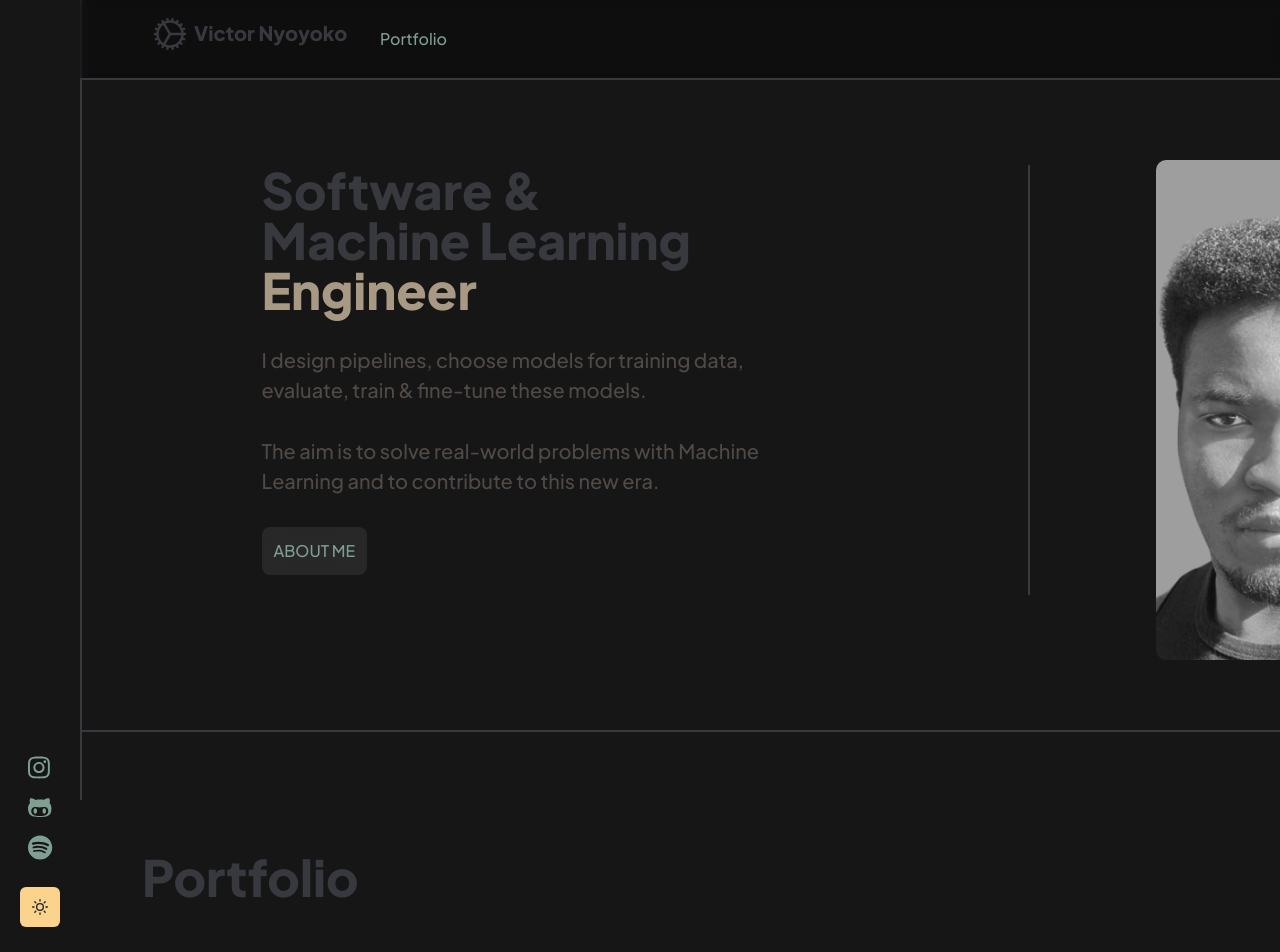
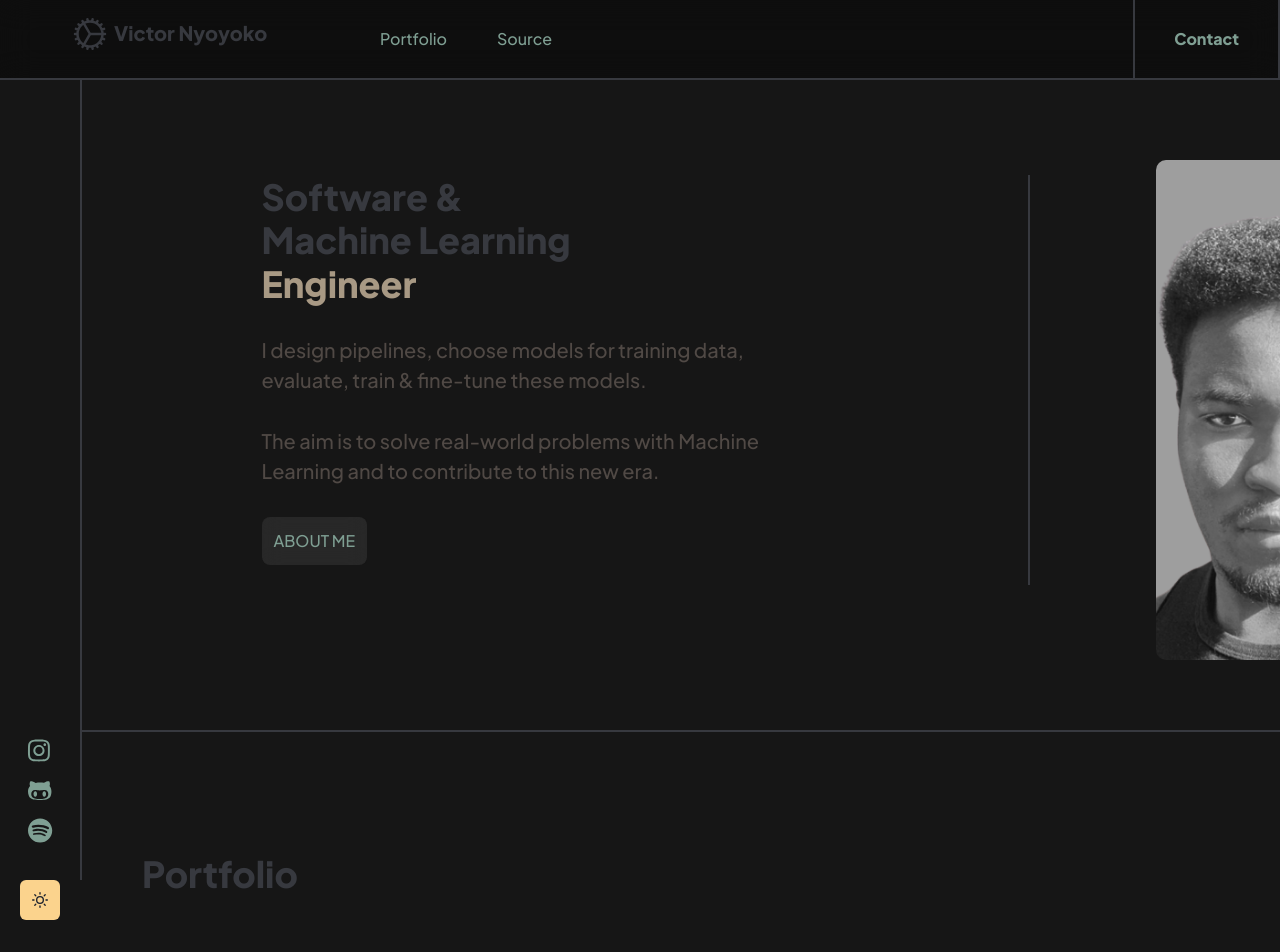
Before and after one commit to g3ar-v/portfolio_vn_, a Next.js app: page / in a window 1280 px wide. Shown: the top 952 px of the page. Built offline with nearby package versions, Linux system fonts and the light colour scheme; grey boxes are pictures that could not be loaded.

Commit message:
feat(navbar): add contact button design, no function implemented yet

```diff
--- a/components/layout.jsx
+++ b/components/layout.jsx
@@ -12,9 +12,9 @@ const Layout = (props) => {
       flexDirection="row"
       boxSizing="border-box"
     >
+      <Navbar />
       <LinkBar />
       <Box boxSizing="border-box" display="block" flexGrow={1} pt="80px">
-        <Navbar />
         <Box display="block" boxSizing="border-box">
           {props.children}
         </Box>
--- a/components/linkbar.js
+++ b/components/linkbar.js
@@ -28,7 +28,7 @@ const LinkBar = () => {
       position="sticky"
       height="100vh"
       direction="column"
-      top="0px"
+      top="80px"
       z-index={999}
       alignItems="center"
       justifyContent="flex-start"
@@ -39,14 +39,9 @@ const LinkBar = () => {
         display="flex"
         position="sticky"
         flexDirection="column"
-        pt="10px"
         alignItems="center"
         boxSizing="border-box"
-        mt="0px"
-        mb="0px"
-        z-index="2"
         width="80px"
-        height="887px"
         top="0px"
       >
         <Flex
@@ -54,21 +49,10 @@ const LinkBar = () => {
           alignItems="center"
           justifyContent="space-between"
           direction="column"
-          position="absolute"
-          top="747px"
-          bottom="0px"
-          left="0px"
-          right="0px"
-          pb="30px"
-          gap="20px"
+          position="relative"
+          top="650px"
         >
-          <Flex
-            alignItems="center"
-            direction="column"
-            // justifyContent="space-between"
-            // gap="10px"
-            // flexGrow="2"
-          >
+          <Flex alignItems="center" direction="column" mb="30px">
             {Object.keys(links).map((item, index) => (
               <Container key={index} className={styles.links}>
                 <NextLink href={links[item].link} passHref>
--- a/components/logo.js
+++ b/components/logo.js
@@ -4,7 +4,7 @@ import {
   LinkOverlay,
   useColorModeValue
 } from '@chakra-ui/react';
-import FootprintIcon from './gear';
+import GearIcon from './gear';
 import styled from '@emotion/styled';
 
 const LogoBox = styled.span`
@@ -28,9 +28,9 @@ const LogoBox = styled.span`
 const Logo = () => {
   return (
     <LinkBox>
-      <LinkOverlay>
-        <LogoBox>
-          <FootprintIcon />
+      <LogoBox>
+        <GearIcon />
+        <LinkOverlay href="/">
           <Text
             as="div"
             whiteSpace="pre-wrap"
@@ -42,8 +42,8 @@ const Logo = () => {
           >
             Victor Nyoyoko
           </Text>
-        </LogoBox>
-      </LinkOverlay>
+        </LinkOverlay>
+      </LogoBox>
     </LinkBox>
   );
 };
--- a/components/navbar.jsx
+++ b/components/navbar.jsx
@@ -1,13 +1,20 @@
 import NextLink from 'next/link';
 import Logo from './logo';
-import { Flex, Box, Link, Stack, useColorModeValue } from '@chakra-ui/react';
+import {
+  Button,
+  Flex,
+  Box,
+  Link,
+  Stack,
+  useColorModeValue
+} from '@chakra-ui/react';
+// import { defineStyle, defineStyleConfig } from '@chakra-ui/react';
 
 const NAVLINK = [
-  // { path: '#expertise', display: 'Expertise' },
-  { path: '#portfolio', display: 'Portfolio' }
+  { path: '#portfolio', display: 'Portfolio' },
+  { path: '#source', display: 'Source' }
 ];
 
-// { path: "#contact", display: "Contact" }
 const NavItem = ({ href, target, path, children }) => {
   const active = path === href;
   const inactiveColor = useColorModeValue('aqua', 'bayLeave');
@@ -23,7 +30,9 @@ const NavItem = ({ href, target, path, children }) => {
     </Link>
   );
 };
-
+const ContactButton = () => {
+  return <Button variant="outline">Contact</Button>;
+};
 export default function Navbar() {
   return (
     <Box
@@ -32,7 +41,6 @@ export default function Navbar() {
       zIndex={9999}
       left="0px"
       right="0px"
-      ml="80px"
       pl="60px"
       wrap="wrap"
       position="fixed"
@@ -41,7 +49,7 @@ export default function Navbar() {
       bottom="720px"
       bg={useColorModeValue('blackAlpha.100', 'blackAlpha.500')}
       justifyContent="space-between"
-      backdropFilter="blur(5px)"
+      backdropFilter="blur(16px)"
       top="0px"
       borderBottom={`2px solid ${useColorModeValue('#37393F', '#37393F')}`}
     >
@@ -60,6 +68,7 @@ export default function Navbar() {
             </NavItem>
           ))}
         </Stack>
+        <ContactButton />
       </Flex>
     </Box>
   );
--- a/pages/index.js
+++ b/pages/index.js
@@ -9,7 +9,7 @@ export default function Home() {
   return (
     <>
       <Head>
-        <title>g3ar</title>
+        <title>Victor Nyoyoko</title>
         <meta name="description" content="Understanding Victor Nyoyoko" />
         <link rel="icon" href="/favicon.ico" />
       </Head>
--- a/styles/theme.js
+++ b/styles/theme.js
@@ -39,24 +39,65 @@ const components = {
   Heading: {
     variants: {
       'page-title-main': {
-        fontSize: 50,
+        sizes: {
+          sm: {
+            fontSize: 20
+          },
+          md: {
+            fontSize: 25
+          },
+          lg: {
+            fontSize: 50
+          }
+        },
         color: '#37393F',
         _dark: { color: '#37393F' }
       },
       'page-title-secondary': {
-        fontSize: 50,
+        sizes: {
+          sm: {
+            fontSize: 20
+          },
+          md: {
+            fontSize: 25
+          },
+          lg: {
+            fontSize: 50
+          }
+        },
         color: '#DBC8AC',
         textShadow: '10px 4px 10px #5C5A52',
         _dark: { color: '#a89984', textShadow: 'none' }
       },
       'page-title': {
-        fontSize: 50,
+        sizes: {
+          sm: {
+            fontSize: 20
+          },
+          md: {
+            fontSize: 25
+          },
+          lg: {
+            fontSize: 50
+          }
+        },
         color: '#37393F',
         marginLeft: '60px',
         _dark: { color: '#37393F' }
       },
       'page-title-mini': {
         fontSize: 30,
+        sizes: {
+          sm: {
+            fontSize: 10
+          },
+          md: {
+            fontSize: 15
+          },
+          lg: {
+            fontSize: 30
+          }
+        },
         color: '#37393F',
         _dark: { color: '#37393F' }
       }
@@ -90,7 +131,29 @@ const components = {
       }
     })
   },
-  Tag: tagTheme
+  Tag: tagTheme,
+  Button: {
+    variants: {
+      outline: {
+        color: '#427b58',
+        padding: '39px',
+        borderRadius: 0,
+        borderWidth: '2px',
+        borderColor: '#37393F',
+        _dark: {
+          color: '#7F9F93'
+        },
+        _hover: {
+          bg: '#ddcfb7',
+          color: '#af3a03',
+          _dark: {
+            color: '#af3a03',
+            bg: '#040404'
+          }
+        }
+      }
+    }
+  }
 };
 
 const fonts = {
@@ -111,10 +174,23 @@ const colors = {
   aqua: '#427b58'
 };
 
+const breakpoints = {
+  sm: '414px',
+  md: '584px',
+  lg: '1280px'
+};
+
 const config = {
   initialColorMode: 'dark',
   useSystemColorMode: true
 };
 
-const theme = extendTheme({ components, config, styles, fonts, colors });
+const theme = extendTheme({
+  breakpoints,
+  components,
+  config,
+  styles,
+  fonts,
+  colors
+});
 export default theme;
```
